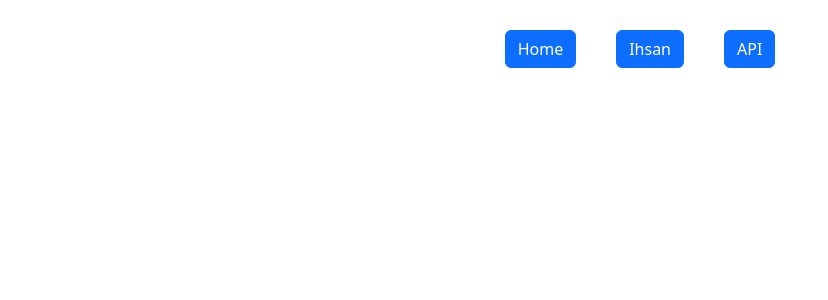
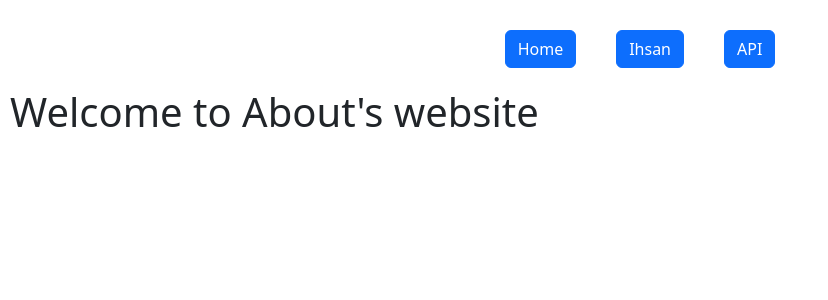
Before and after one commit to geodude3/iiksreactframework, a React (Create React App) app: page /About in a window 1280 px wide. Before the commit this address had no page. Shown: the top 300 px of the page, without its empty margins (0-828 px from the left). Built offline with nearby package versions, Linux system fonts and the light colour scheme.

Commit message:
replaced Ihsan page by about

```diff
--- a/src/App.js
+++ b/src/App.js
@@ -2,7 +2,7 @@ import MenuBar from './components/menuBar';
 import './styles/App.css';
 import React from 'react';
 import Home from './pages/Home';
-import Ihsan from './pages/Ihsan';
+import About from './pages/About';
 import Api from './pages/Api';
 import { Route, Link, Routes } from "react-router-dom"
 
@@ -14,7 +14,7 @@ function App() {
       <MenuBar/>
       <Routes>
         <Route exact path="/" element={<Home/>}/>
-        <Route exact path="/Ihsan" element={<Ihsan/>}/>
+        <Route exact path="/About" element={<About/>}/>
         <Route exact path="/api" element={<Api/>}/>
       </Routes>
 
--- /dev/null
+++ b/src/pages/About.js
@@ -0,0 +1,10 @@
+import React from "react";
+
+function About() {
+    return(
+        <div>
+            <h1>Welcome to About's website</h1>
+        </div>
+    )
+}
+export default About;
--- a/src/pages/Ihsan.js
+++ /dev/null
@@ -1,10 +0,0 @@
-import React from "react";
-
-function Ihsan() {
-    return(
-        <div>
-            <h1>Welcome to Ihsan's website</h1>
-        </div>
-    )
-}
-export default Ihsan;
```
